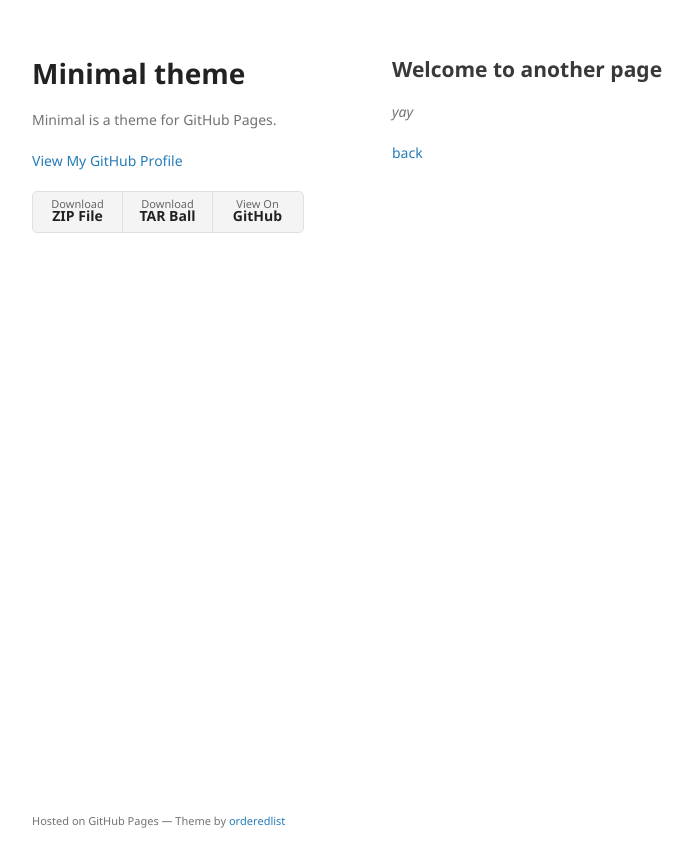
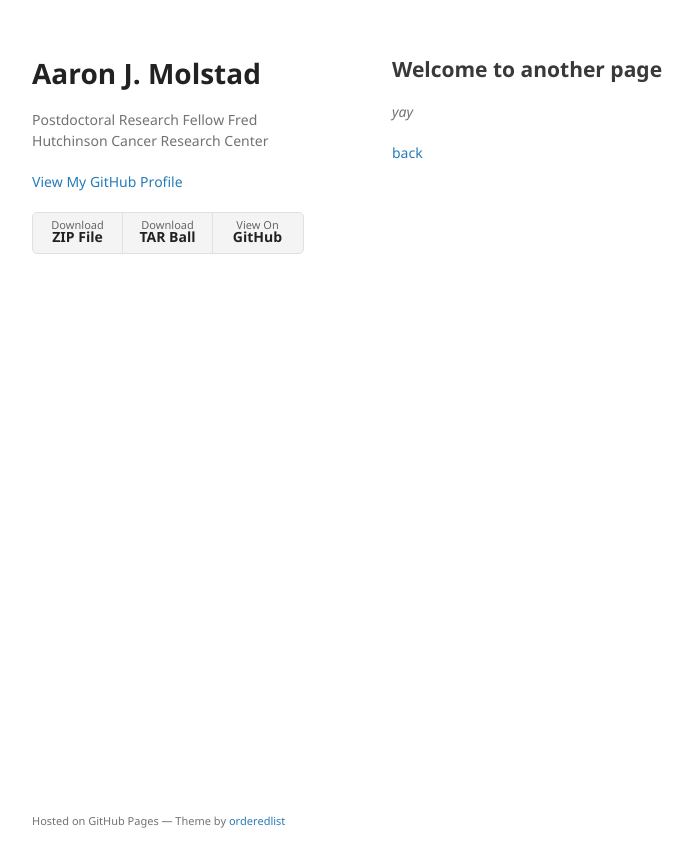
Before and after one commit to ajmolstad/ajmolstad.github.io, a Jekyll site: the page built from another-page.md, in a window 1280 px wide. Shown: the top 867 px of the page, without its empty margins (178-871 px from the left). Built offline with Jekyll 4.4.1, drawn with Linux system fonts in a browser that asks for light colours; our own code applies the rules of GitHub Pages for plain Markdown files.

Commit message:
First attempt at a change, come back to this is failed

```diff
--- a/_config.yml
+++ b/_config.yml
@@ -1,5 +1,7 @@
-title: Minimal theme
-description: Minimal is a theme for GitHub Pages.
+title: Aaron J. Molstad
+description: |
+      Postdoctoral Research Fellow
+      Fred Hutchinson Cancer Research Center
 show_downloads: true
 google_analytics:
 theme:
```
